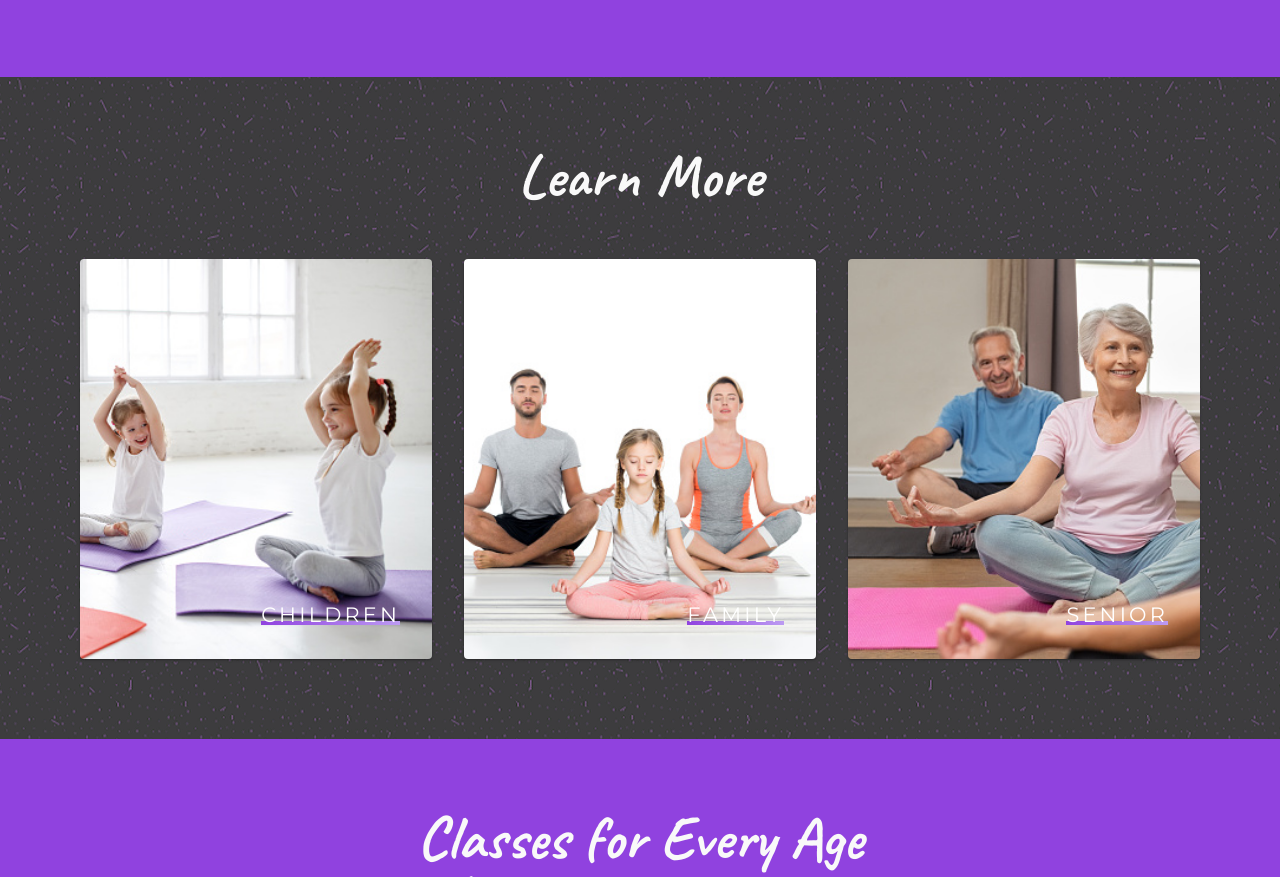
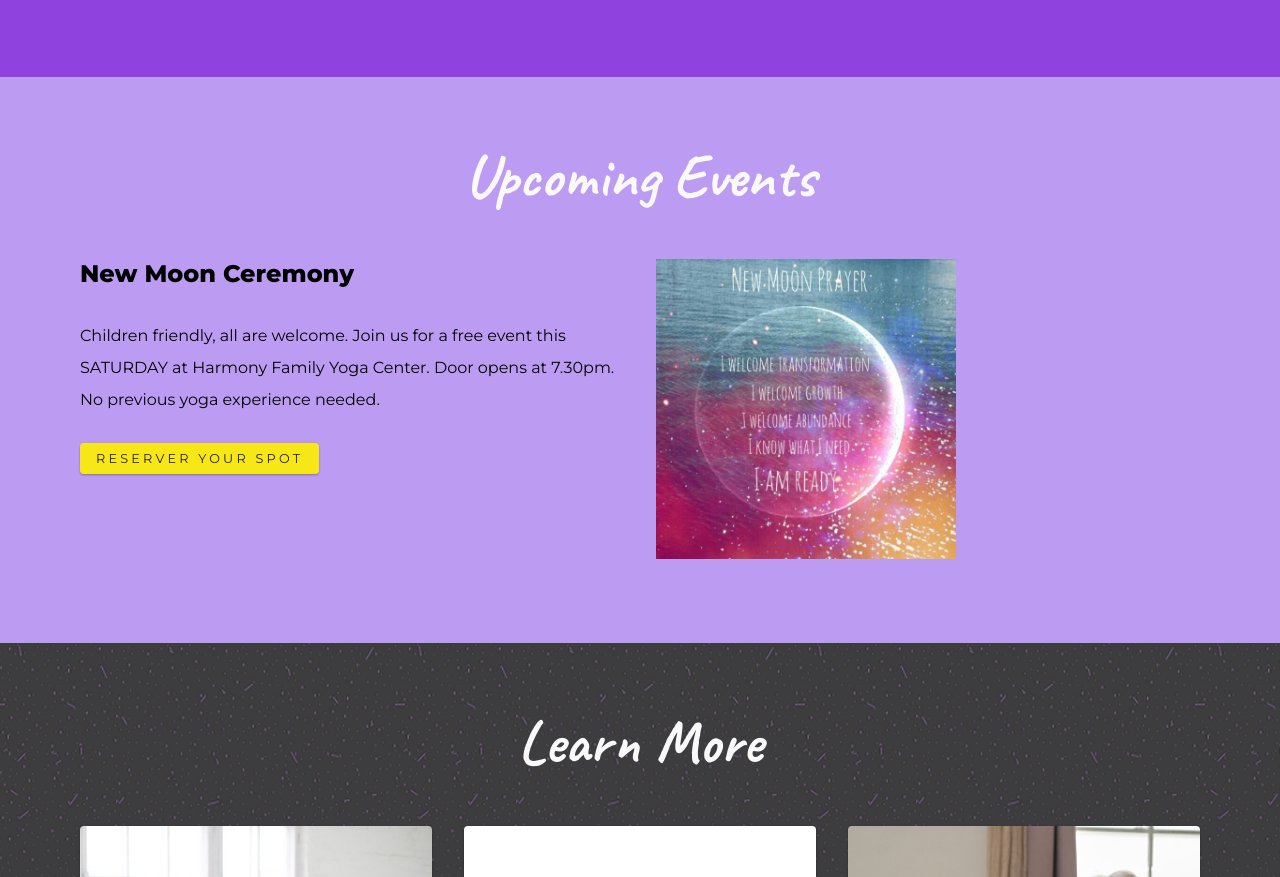
Before and after one commit to vikasdymic/harmonyfamilyyoga, a React app: page / in a window 1280 px wide. Shown: the part 1249-2126 px from the top of the page. Built offline with nearby package versions, Linux system fonts and the light colour scheme.

Commit message:
events component added

```diff
--- a/src/components/App.js
+++ b/src/components/App.js
@@ -7,6 +7,7 @@ import CaseStudy from './CaseStudy';
 import Partner from './Partner';
 import Ignite from './Ignite';
 import Footer from './Footer';
+import Event from './Event';
 
 class App extends Component {
   render() {
@@ -15,6 +16,7 @@ class App extends Component {
         <Header />
         <Hero />
         <Ignite />
+        <Event></Event>
         <CaseStudy />
         <Cards />
         <Footer />
--- /dev/null
+++ b/src/components/Event.js
@@ -0,0 +1,26 @@
+import React, { Component } from 'react';
+import './Scss/Event.css';
+import NewMoonImage from '../img/new-moon-ceremony.jpg'
+
+class Event extends Component {
+
+render() {
+return (
+    <section className="events">
+        <h1 className="headingOne">Upcoming Events</h1>
+        <div className="events-box">
+            <div>
+                <h2>New Moon Ceremony</h2>
+                <p>Children friendly, all are welcome. Join us for a free event this SATURDAY at Harmony Family Yoga Center. Door opens at 7.30pm.
+    No previous yoga experience needed. </p>
+                <a href="https://mailchi.mp/95120f23810c/new-moon-ceremony">Reserver Your Spot</a>
+            </div>
+            <div>
+                <img height="300px" src={NewMoonImage}/>
+            </div>
+        </div>
+    </section>
+);
+}
+}
+export default Event;
--- a/src/components/Main.scss
+++ b/src/components/Main.scss
@@ -11,6 +11,7 @@
 @import "./scss/cards.scss";
 @import "./scss/casestudy.scss";
 @import "./scss/footer.scss";
+@import "./scss/Event.scss";
 @import "./scss/header.scss";
 @import "./scss/hero.scss";
 @import "./scss/ignite.scss";
--- /dev/null
+++ b/src/components/Scss/Event.css
@@ -0,0 +1,48 @@
+.events {
+    background-color: #bc9bf2;
+}
+.events .events-box {
+    display: grid;
+    grid-template-columns: 1fr 1fr;
+    grid-gap: 2rem;
+}
+
+.events .events-box div h2 {
+    margin-bottom: 2rem;
+}
+.events .events-box div p {
+    line-height: 2rem;
+    margin-bottom: 2rem;
+}
+.events .events-box div a {
+    margin: 0;
+box-sizing: border-box;
+/* font-family: "Montserrat", sans-serif; */
+-webkit-font-smoothing: antialiased;
+background: #fff000;
+color: #141417;
+border-radius: 4px;
+box-shadow: 0 1px 3px rgba(0, 0, 0, 0.12), 0 1px 2px rgba(0, 0, 0, 0.24);
+transition: all 0.3s cubic-bezier(0.25, 0.8, 0.25, 1);
+border: none;
+text-transform: uppercase;
+letter-spacing: 0.2rem;
+opacity: 0.9;
+cursor: pointer;
+font-size: 0.8rem;
+padding: 0.5rem 1rem;
+}
+
+@media (max-width: 425px) {
+    .events .events-box {
+        display: grid;
+        grid-template-columns: 1fr;
+        grid-gap: 2rem;
+        justify-content: center;
+        align-items: center;
+        align-content: center;
+        justify-items: center;
+        text-align: center;
+    }
+
+}
--- a/src/components/Scss/Hero.scss
+++ b/src/components/Scss/Hero.scss
@@ -53,9 +53,9 @@
   display: flex;
   align-items: center;
   justify-content: center;
-  max-width: 100%;
-  height: 100%;
-  width: 100%;
+  // max-width: 100%;
+  // height: 100%;
+  // width: 100%;
   overflow: hidden;
 }
 
```
Also changed, not shown: src/img/new-moon-ceremony.jpg (added), 2 other files.
